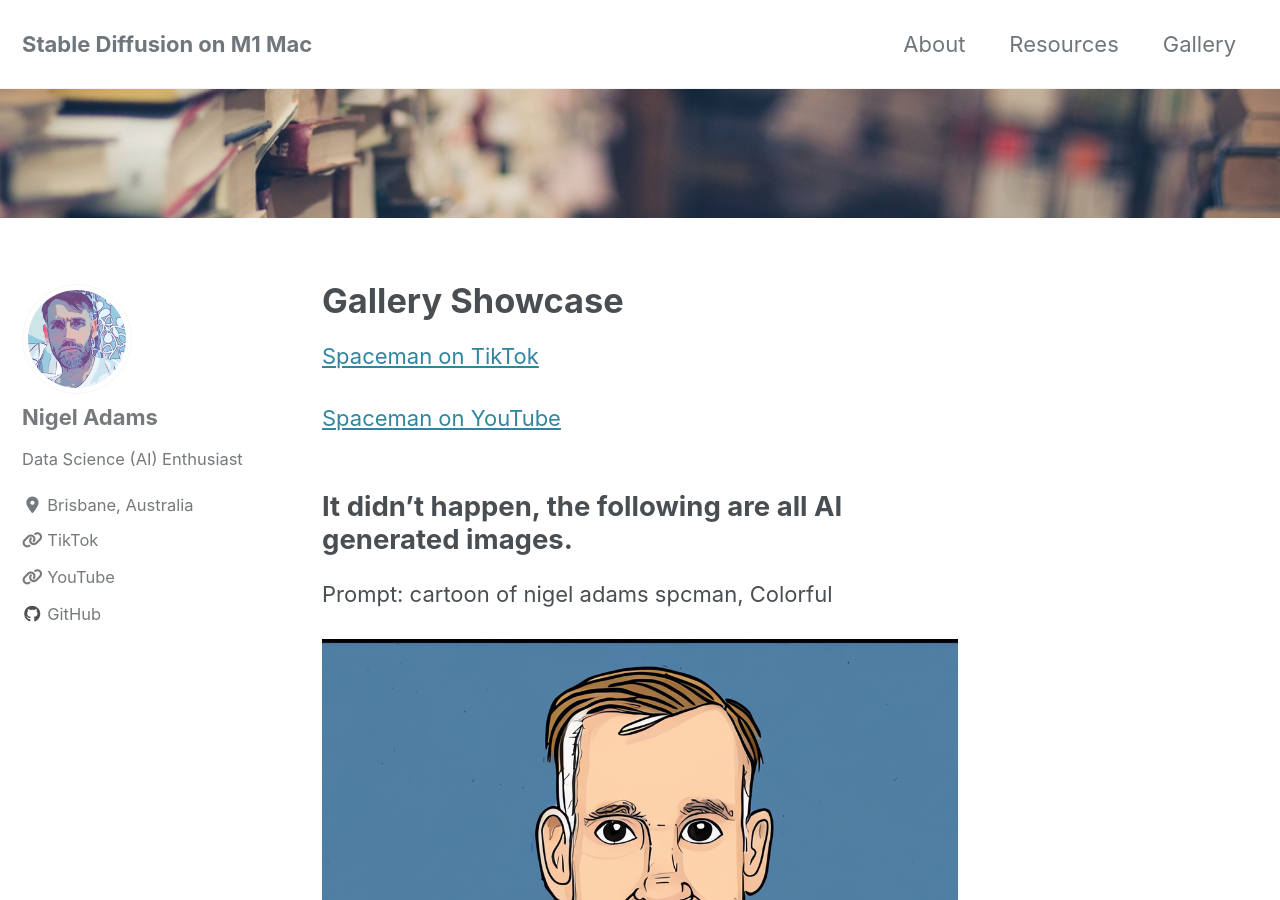
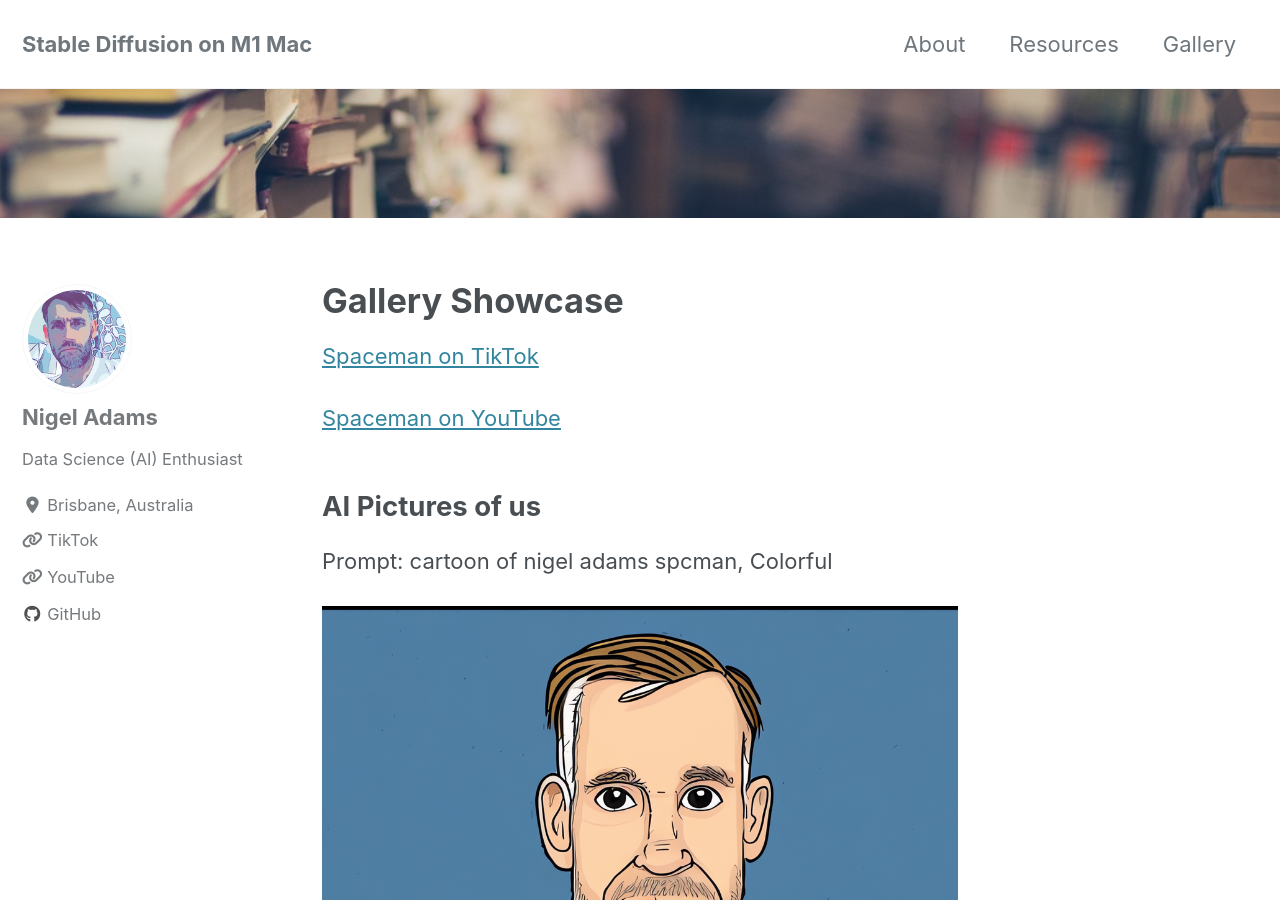
Before and after one commit to Spcman/stable-diffusion-m1, a Jekyll site: the page built from _pages/gallery.md, in a window 1280 px wide and 900 px high. Built offline with Jekyll 4.4.1, drawn with Linux system fonts in a browser that asks for light colours; cached includes are drawn as plain includes; nearby versions of some CDN libraries; some of the changed text lies outside the part shown.

Commit message:
Update Gallery

```diff
--- a/_pages/gallery.md
+++ b/_pages/gallery.md
@@ -11,7 +11,7 @@ header:
 
 [Spaceman on YouTube](https://www.youtube.com/@spaceman_ai)
 
-## It didn't happen, the following are all AI generated images.
+## AI Pictures of us
 
 Prompt: cartoon of nigel adams spcman, Colorful
 
@@ -44,7 +44,7 @@ Prompt: nousr robot, complex 3d render ultra detailed of emma hewison hb1 porcel
 ![Emma Future]({{ site.url }}{{ site.baseurl }}/images/gallery/nige-pixar-style.png)
 
 
-## It didn't happen PART II, all AI generated images.
+## AI Outpainting
 
 The following images were produced by text prompts and then combined using 'AI outpainting'. No photoshop.
 
```
